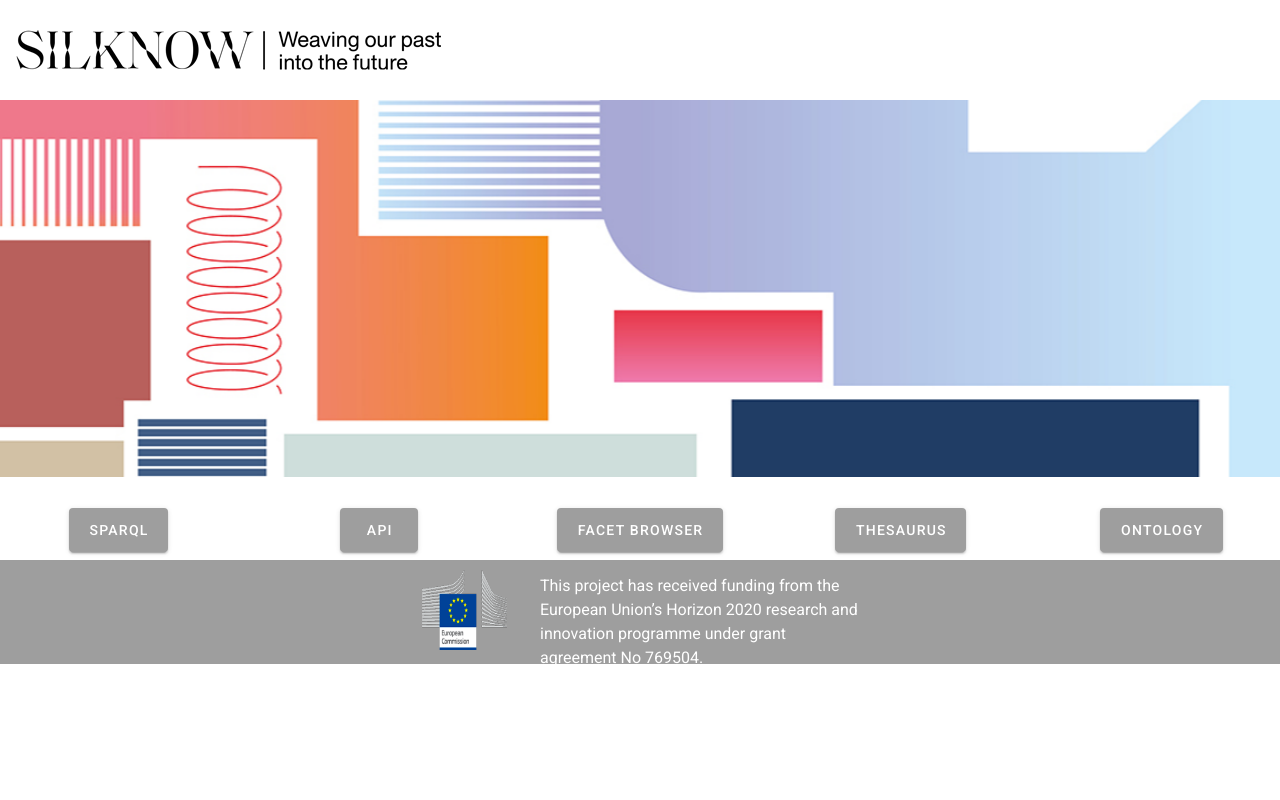
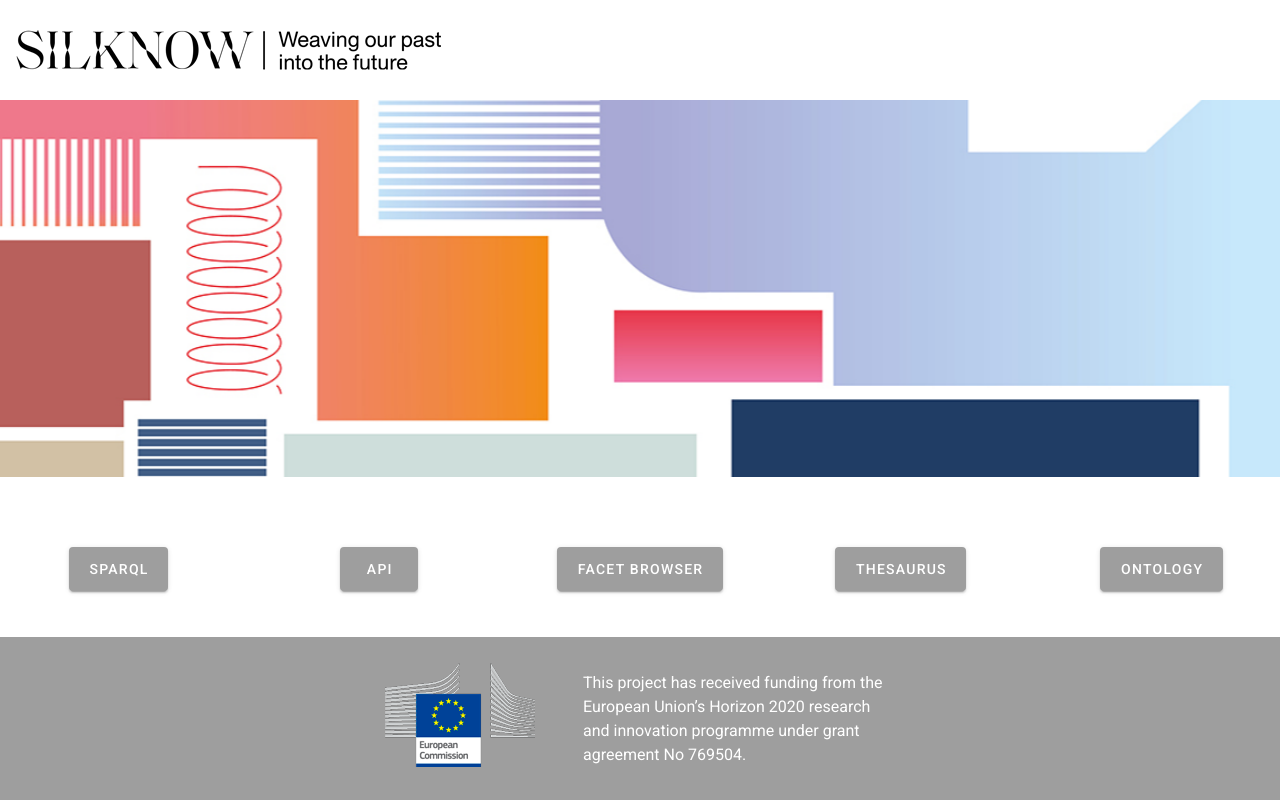
Before and after one commit to silknow/data-silknow-org, a plain HTML site: page index.html in a window 1280 px wide. Drawn offline with nearby package versions, Linux system fonts and the light colour scheme.

Commit message:
Improve page style

```diff
--- a/index.html
+++ b/index.html
@@ -9,20 +9,21 @@
   <link href='https://fonts.googleapis.com/css?family=Roboto:100,300,400,500,700,900' rel="stylesheet">
   <link href="https://cdn.jsdelivr.net/npm/@mdi/font@3.x/css/materialdesignicons.min.css" rel="stylesheet">
   <link href="https://cdn.jsdelivr.net/npm/vuetify@2.x/dist/vuetify.min.css" rel="stylesheet">
+  <style>.v-main__wrap { display: flex; flex-direction: column; }</style>
 </head>
 
 <body>
   <div id="app">
     <v-app light>
       <v-app-bar color="white" app flat="True" height="100">
-        <img src="assets/cropped-silknow-1.png"></img>
+        <img src="assets/cropped-silknow-1.png" style="max-width: 100%;" />
       </v-app-bar>
-      <v-content>
+      <v-main>
         <section>
-          <v-parallax src="assets/hero.jpeg" height="400"></v-parallax>
+          <v-parallax src="assets/hero.jpeg" height="400" />
         </section>
 
-        <section>
+        <section class="flex-grow-1 d-flex">
           <v-row align="center">
             <v-col class="text-center" o>
               <div class="my-2">
@@ -58,20 +59,18 @@
         </section>
 
         <v-footer height="auto" color="grey" dark>
-          <v-layout justify-center row wrap>
-            <v-flex color="indigo" dark pt-4 mr-3 white--text xs1>
-              <a href="https://ec.europa.eu/" target="_blank" rel="noopener noreferrer">
-                <img src="assets/LOGO-CE_EN_quadri_LR.png" style="width:80%;height:80%"></img>
-              </a>
-            </v-flex>
+          <v-layout flex justify-center align-center wrap py-5>
+            <a href="https://ec.europa.eu/" target="_blank" rel="noopener noreferrer">
+              <img src="assets/LOGO-CE_EN_quadri_LR.png" width="150" height="104" />
+            </a>
 
-            <v-flex color="indigo" dark pt-5 white--text xs3>
+            <v-flex dark ml-12 white--text xs3>
               This project has received funding from the European Union’s Horizon 2020 research and innovation programme
               under grant agreement No 769504.
             </v-flex>
           </v-layout>
         </v-footer>
-      </v-content>
+      </v-main>
     </v-app>
   </div>
   <script src="https://cdn.jsdelivr.net/npm/vue@2.x/dist/vue.js"></script>
```
